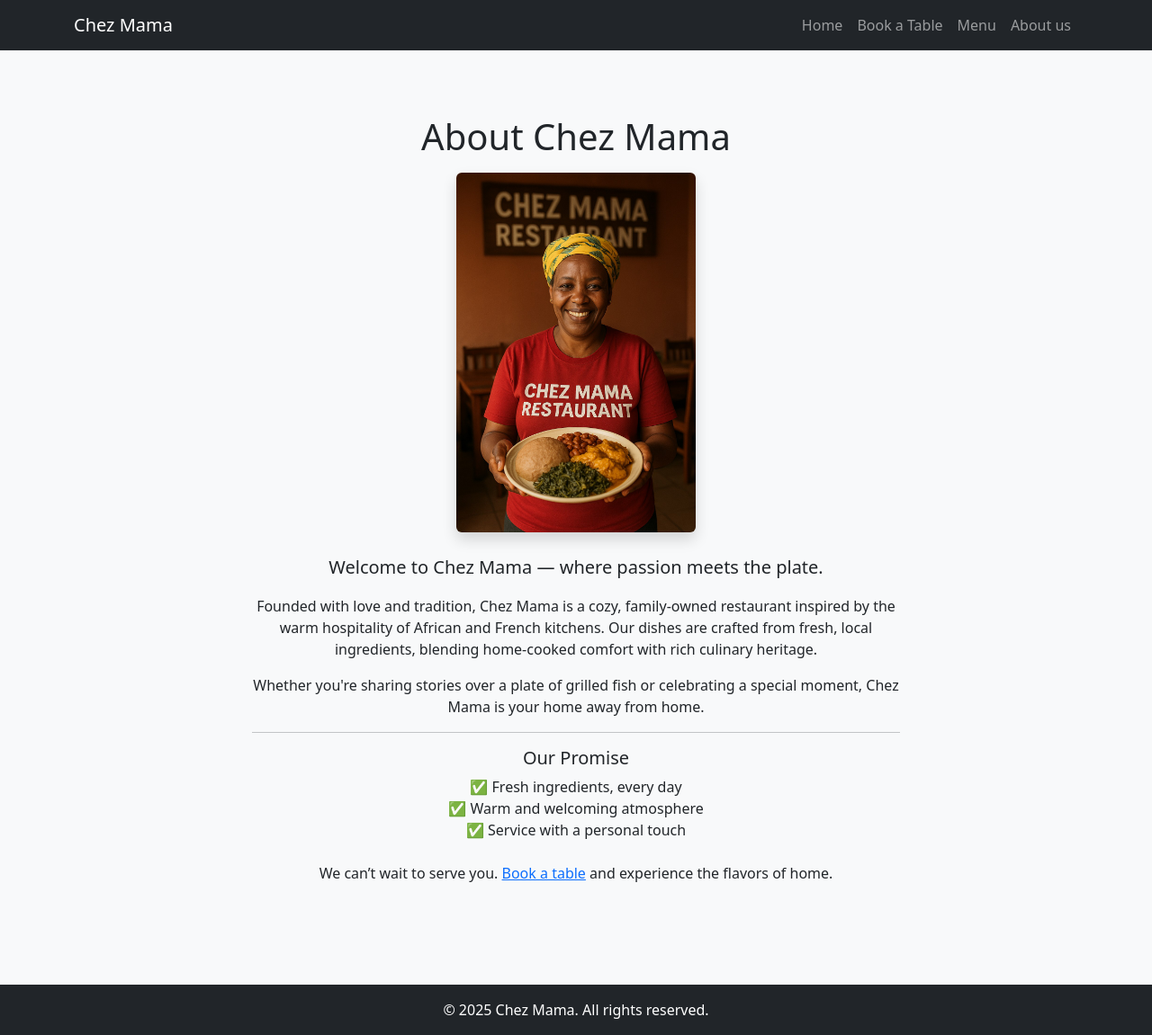
After one commit to Vinsengi/restaurant-booking-app, a Django app: page /about/ in a window 1280 px wide. The commit adds this page. Shown: the whole page at 90% size. Run offline with Django 5.2, Linux system fonts and the light colour scheme.

Commit message:
Add about us page

```diff
--- /dev/null
+++ b/bookings/templates/bookings/about.html
@@ -0,0 +1,37 @@
+{% extends "bookings/base.html" %}
+{% load static %}
+{% block title %}About Us{% endblock %}
+
+{% block content %}
+<div class="container py-5">
+    <div class="row mb-4">
+        <div class="col-md-8 offset-md-2 text-center">
+            <h1 class="mb-3">About Chez Mama</h1>
+            <img src="{% static 'images/restaurant.jpg' %}" alt="Chez Mama Restaurant" class="img-fluid rounded shadow mb-4" style="max-height: 400px; object-fit: cover;">
+            <p class="lead">
+                Welcome to <strong>Chez Mama</strong> — where passion meets the plate.
+            </p>
+            <p>
+                Founded with love and tradition, Chez Mama is a cozy, family-owned restaurant
+                inspired by the warm hospitality of African and French kitchens. Our dishes are
+                crafted from fresh, local ingredients, blending home-cooked comfort with
+                rich culinary heritage.
+            </p>
+            <p>
+                Whether you're sharing stories over a plate of grilled fish or celebrating a special
+                moment, Chez Mama is your home away from home.
+            </p>
+            <hr>
+            <h5>Our Promise</h5>
+            <ul class="list-unstyled">
+                <li>✅ Fresh ingredients, every day</li>
+                <li>✅ Warm and welcoming atmosphere</li>
+                <li>✅ Service with a personal touch</li>
+            </ul>
+            <p class="mt-4">
+                We can’t wait to serve you. <a href="{% url 'public_booking' %}">Book a table</a> and experience the flavors of home.
+            </p>
+        </div>
+    </div>
+</div>
+{% endblock %}
--- a/bookings/templates/bookings/base.html
+++ b/bookings/templates/bookings/base.html
@@ -28,7 +28,7 @@
                     <li class="nav-item"><a class="nav-link" href="{% url 'home' %}">Home</a></li>
                     <li class="nav-item"><a class="nav-link" href="{% url 'public_booking' %}">Book a Table</a></li>
                     <li class="nav-item"><a class="nav-link" href="{% url 'menu' %}">Menu</a></li>
-                    <li class="nav-item"><a class="nav-link" href="{% url 'cancel_booking' %}">Cancel</a></li>
+                    <li class="nav-item"><a class="nav-link" href="{% url 'about' %}">About us</a></li>
                 </ul>
             </div>
         </div>
--- a/bookings/views.py
+++ b/bookings/views.py
@@ -1,5 +1,5 @@
 from django.shortcuts import render, redirect
-from .models import Customer, Booking, Table
+from .models import Customer, Booking, Table, Cancellation
 from .forms import PublicBookingForm
 from django.contrib import messages
 from django.db import IntegrityError, transaction
@@ -8,6 +8,8 @@ from django.db.models import Q
 from django.urls import reverse
 from .email_utils import send_booking_email
 from urllib.parse import urlencode
+from django.http import HttpResponse
+
 import logging
 # Initialize logger
 logger = logging.getLogger(__name__)
@@ -105,6 +107,8 @@ def public_booking_view(request):
                         booking_time=booking_time,
                         special_requests=special_requests
                     )
+                    Cancellation.objects.create(
+                        booking=new_booking)
                     logger.info(
                         f"Booking created successfully: {new_booking.id} "
                         f"for {customer.name} at {booking_date} "
@@ -201,10 +205,20 @@ def menu_view(request):
     return render(request, 'bookings/menu.html')
 
 
-def cancel_booking_view(request, booking_id):
-    return render(
-        request,
-        'bookings/cancel_booking.html')
+def cancel_booking_view(request):
+    token = request.GET.get('token')
+    if not token:
+        return HttpResponseNotFound("Invalid or missing cancellation token.")
+
+    try:
+        cancellation = Cancellation.objects.select_related('booking').get(token=token)
+        booking = cancellation.booking
+        booking.delete()  # or mark as canceled instead
+        messages.success(request, "Your booking has been successfully canceled.")
+    except Cancellation.DoesNotExist:
+        messages.error(request, "Invalid cancellation token.")
+
+    return render(request, 'bookings/cancel_booking.html')
 
 
 def view_bookings(request):
--- a/restaurant_booking/settings.py
+++ b/restaurant_booking/settings.py
@@ -133,6 +133,7 @@ USE_TZ = True
 # https://docs.djangoproject.com/en/5.2/howto/static-files/
 
 STATIC_URL = 'static/'
+STATICFILES_DIRS = [BASE_DIR / "bookings" / "static"]
 STATIC_ROOT = os.path.join(BASE_DIR, 'staticfiles')  # Directory where static files will be collected in production
 
 
```
Also changed, not shown: bookings/email_utils.py (+10 -1 lines), bookings/templates/bookings/cancel_booking.html (+8 -3 lines), bookings/templates/emails/booking_confirmation.html (+110 -26 lines), bookings/templates/bookings/static/images/restaurant.jpg (added).
